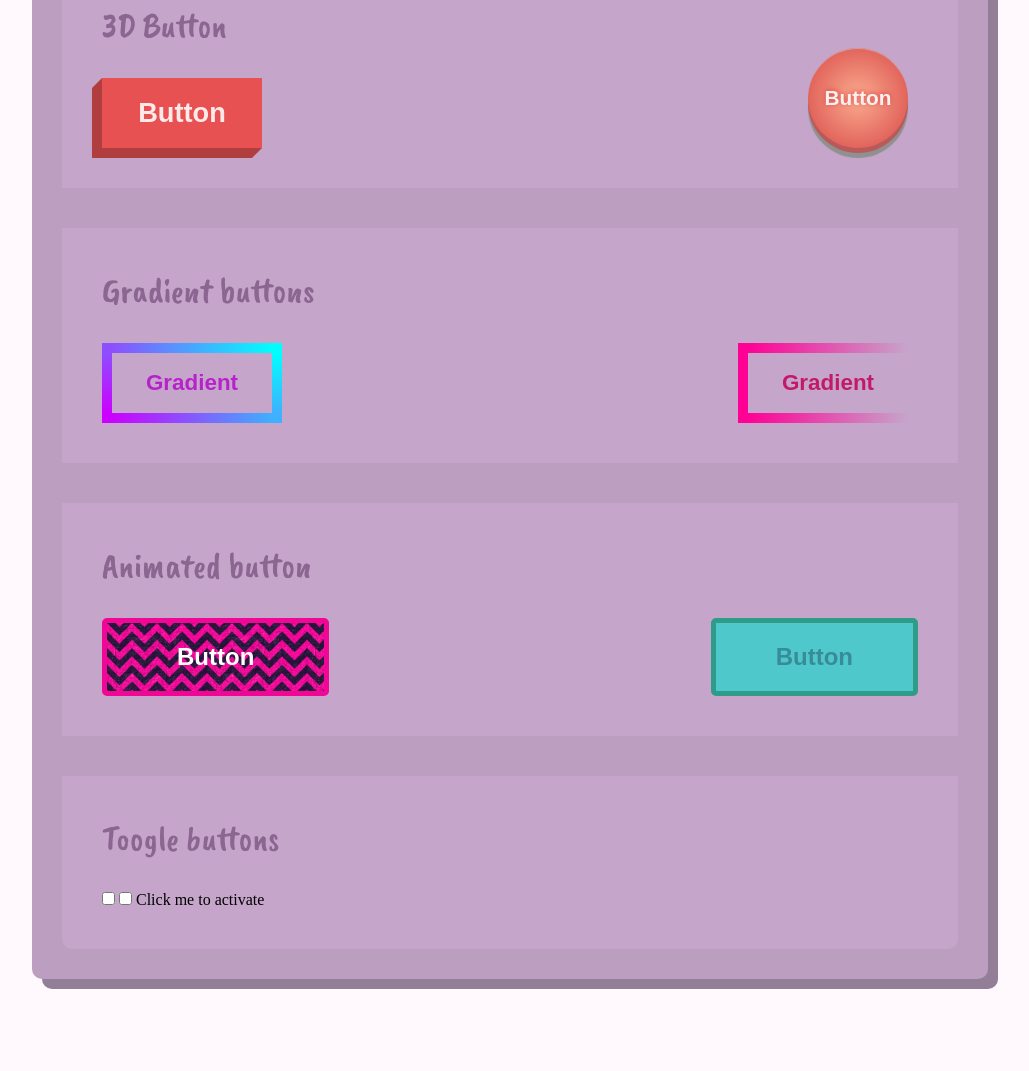
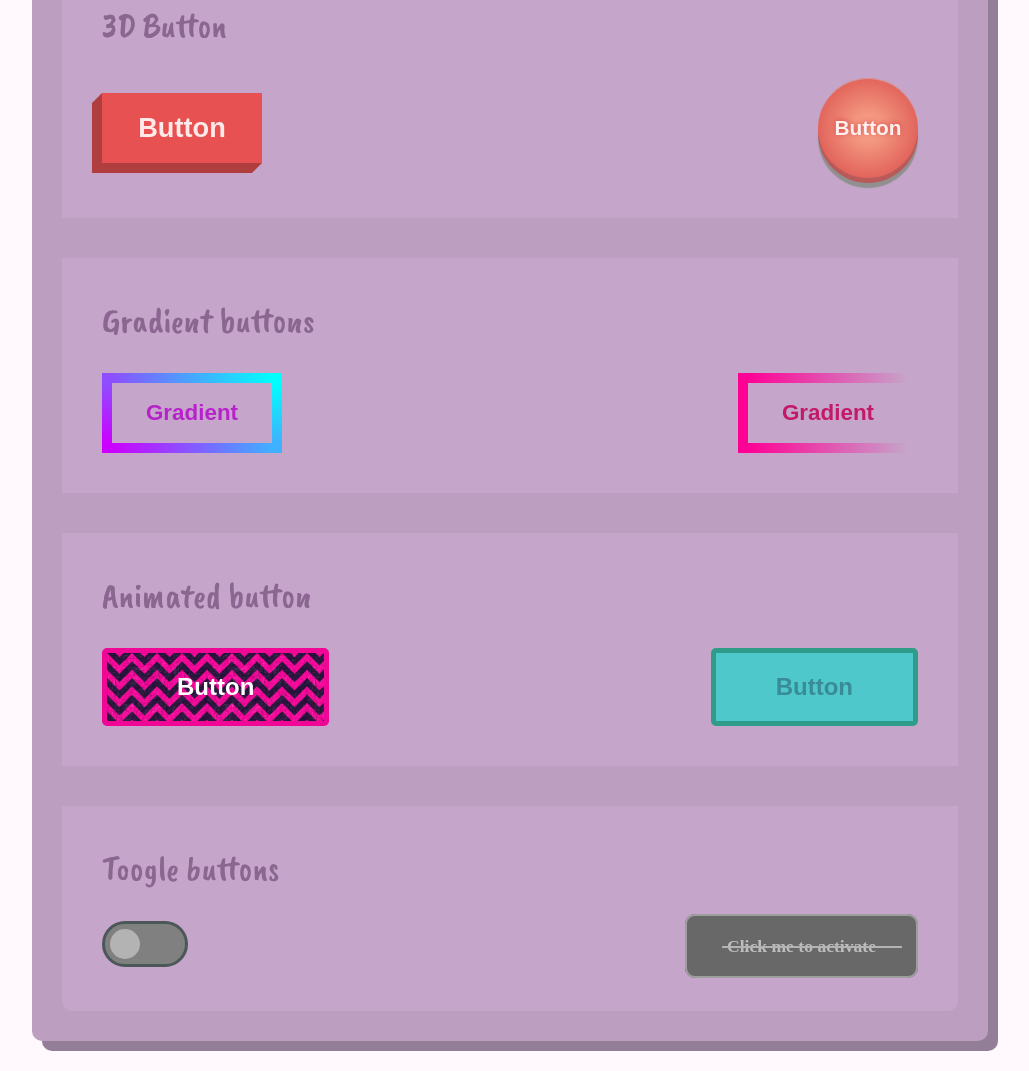
Before and after one commit to Mohanbarman/Learning-css3, a plain HTML site: page index.html in a window 1280 px wide. Shown: the part 474-1545 px from the top of the page, without its empty margins (130-1159 px from the left). Before the commit the page ends 1483 px from the top, so only its background shows below. Drawn offline with nearby package versions, Linux system fonts and the light colour scheme.

Commit message:
added toogle button

```diff
--- a/index.html
+++ b/index.html
@@ -19,9 +19,12 @@
         <div class="btn-container">
 
             <h5 class="btn-title">Facebook style-button</h5>
+
+            <div class="btn-block">
                 <button class="btn-1">
                     Button
                 </button>
+            </div>
 
         </div>
 
@@ -30,12 +33,15 @@
         <div class="btn-container">
 
             <h5 class="btn-title">3D Button</h5>
+
+            <div class="btn-block">
                 <button class="btn-2">
                     Button
                 </button>
                 <button class="btn-3">
                     Button
                 </button>
+            </div>
 
         </div>
 
@@ -44,6 +50,8 @@
         <div class='btn-container'>
 
             <h5 class="btn-title">Gradient buttons</h5>
+
+            <div class="btn-block">
                 <button class="btn-4">
                     <div class="btn-4-gradient"></div>
                     Gradient
@@ -53,6 +61,7 @@
                     <div class="btn-5-gradient"></div>
                     Gradient
                 </button>
+            </div>
 
         </div>
 
@@ -61,6 +70,8 @@
         <div class="btn-container">
 
             <h5 class="btn-title">Animated button</h5>
+
+                <div class="btn-block">
                 <button class="btn-6">
                     Button
                 </button>
@@ -68,6 +79,7 @@
                 <button class="btn-7">
                     Button
                 </button>
+            </div>
 
        </div>
 
@@ -76,19 +88,22 @@
         <div class="btn-container">
 
             <h5 class="btn-title">Toogle buttons</h5>
+
+            <div class="btn-block">
                 <label for="btn-8" class='btn-8-label'>
                     <input type="checkbox" id='btn-8'
-                class='btn-8'>
-                <span class='btn-8-toogle'></span>
+                    class='btn-8-input'>
+                    <span class='btn-8'></span>
                 </label>
 
                 <label for="btn-9" class='btn-9-label'>
-                <input type="checkbox" class="btn-9"
+                    <input type="checkbox" class="btn-9-input"
                     id="btn-9">
-                <span class="btn-9-text">
+                    <span class="btn-9">
                         Click me to activate
                     </span>
                 </label>
+            </div>
 
         </div>
     </div>
--- a/style.css
+++ b/style.css
@@ -97,6 +97,13 @@ h1 {
     margin-bottom: 30px;
 }
 
+.btn-block {
+    display: flex;
+    justify-content: space-between;
+    align-items: center;
+    flex-wrap: wrap;
+}
+
 /* -----------------------
     Facebook style button
    ----------------------- */
@@ -186,11 +193,8 @@ h1 {
 
 .btn-3 {
     background-image: radial-gradient(rgb(250, 171, 142), rgb(216, 71, 71));
-    position: absolute;
     cursor: pointer;
     border:0;
-    right: 50px;
-    bottom: 40px;
     height: 100px;
     width: 100px;
     font-size: 1.3em;
@@ -276,10 +280,9 @@ h1 {
         #c5a6ca);
     border-image-slice: 1;
     transition: all 0.5s ease-in-out;
-    position: absolute;
-    right: 40px;
     z-index: 1;
     overflow: hidden;
+    position: relative;
 }
 
 .btn-5-gradient {
@@ -353,10 +356,8 @@ h1 {
     border-radius: 5px;
     border: 5px #2f9b89 solid;
 
-    position: absolute;
-    right: 40px;
-
     transition: all 0.5s ease-in-out;
+    position: relative;
 }
 
     .btn-7::after {
@@ -379,3 +380,107 @@ h1 {
         opacity: 1;
         right: 40px
     }
+
+/* --------------
+   Toogle buttons
+   -------------- */
+
+/* First button */
+
+.btn-8-input {
+    display: none;
+}
+
+.btn-8 {
+    display: inline-block;
+    position: relative;
+    font-size: 1em;
+    color: white;
+    line-height: 20px;
+    text-transform: uppercase;
+    background-color: grey;
+    border: solid 3px rgb(76, 87, 87);
+    height: 40px;
+    width: 80px;
+    cursor: pointer;
+    border-radius: 50px;
+
+    transition: all 0.5s ease-in-out;
+}
+
+    .btn-8::after {
+        position: absolute;
+        top: 12%;
+        left: 5px;
+
+        content: '';
+        padding: 5px;
+        color: white;
+        background-color: rgba(204, 204, 204, 0.671);
+        font-weight: bold;
+        font-size: 0.7em;
+        line-height: 29px;
+        text-align: center;
+        height: 20px;
+        width: 20px;
+        border-radius: 50%;
+
+        transition: all 0.5s ease-in-out;
+    }
+
+    .btn-8-input:checked + .btn-8 {
+        background-color: rgb(38, 186, 206);
+        border-color: rgb(45, 136, 148);
+    }
+
+    .btn-8-input:checked + .btn-8::after{
+        position: absolute;
+        top: 12%;
+        transform: translateX(40px);
+        background-color: rgba(107, 107, 107, 0.397);
+
+        content: '';
+        border-radius: 50%;
+    }
+
+/* Second button */
+
+.btn-9-input {
+    display: none;
+}
+
+.btn-9 {
+    color: rgb(189, 189, 189);
+    font-weight: bold;
+    font-size: 1.1em;
+    background-color: rgb(104, 104, 104);
+    padding: 20px 40px;
+    border: 2px rgb(158, 158, 158) solid;
+    border-radius: 10px;
+    cursor: pointer;
+
+    position: relative;
+    transition: all 0.5s ease-in-out;
+}
+
+    .btn-9::before {
+        position: absolute;
+        content: '';
+        height: 2px;
+        width: 180px;
+        left: 35px;
+        top: 50%;
+        background-color: #b3b3b3;
+
+        transition: all 0.5s ease-in-out;
+    }
+
+    .btn-9-input:checked + .btn-9::before {
+        width: 0;
+    }
+
+    .btn-9-input:checked + .btn-9{
+        background-color: rgb(199, 76, 117);
+        border-color: rgb(119, 32, 72);
+        color: white;
+    }
```
Lines whose indentation alone changed are shown as unchanged.
